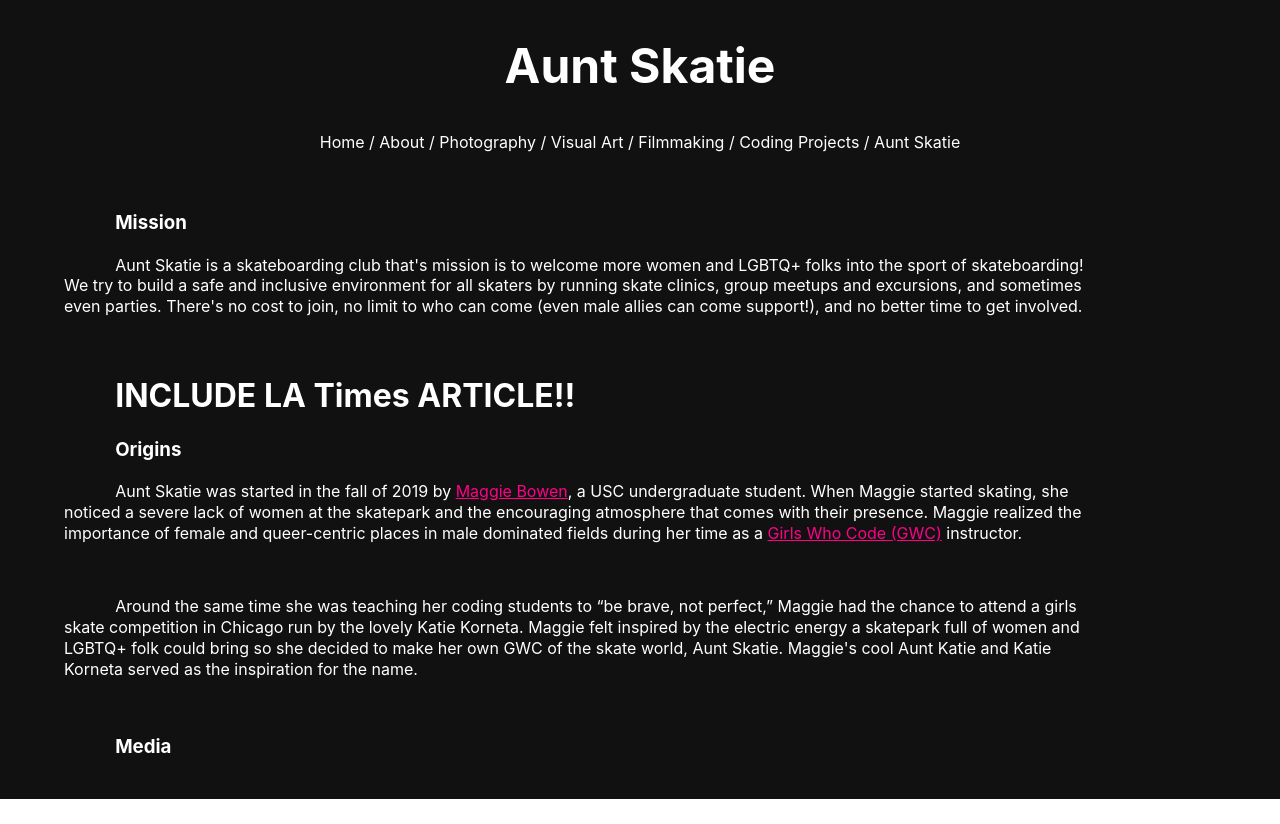
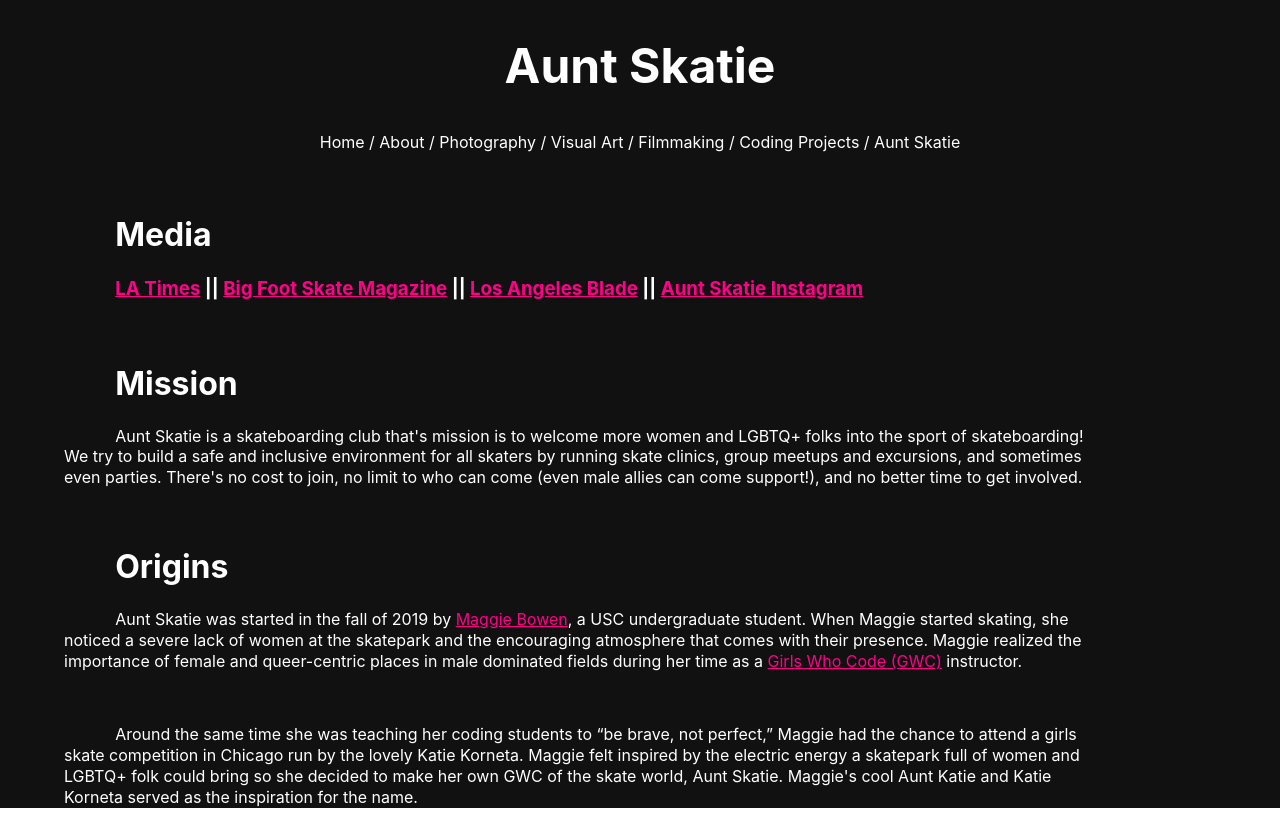
Before and after one commit to maggiebowen/maggie-portafolio-new, a Next.js app: page /auntSkatie in a window 1280 px wide. Before the commit the page ends 800 px from the top, so only its background shows below. Built offline with nearby package versions, Linux system fonts and the light colour scheme.

Commit message:
media added to Aunt Skatie page

```diff
--- a/pages/auntSkatie.tsx
+++ b/pages/auntSkatie.tsx
@@ -10,7 +10,28 @@
       <br />
       <div className={styles.textContainer4AS}>
         <br />
-        <h3>Mission</h3>
+        <h1>Media</h1>
+        <h3>
+          <a href="https://www.latimes.com/sports/story/2021-12-08/women-lgbtq-community-skateboarding-culture">
+            LA Times
+          </a>
+          {'   '}
+          ||{'   '}
+          <a href="https://bigfootskatemag.com/cotm-your-cool-aunt-skatie/">
+            Big Foot Skate Magazine
+          </a>
+          {'   '}
+          ||{'   '}
+          <a href="https://www.losangelesblade.com/2021/12/31/no-posers-allowed-inside-a-sesh-with-aunt-skatie/">
+            Los Angeles Blade
+          </a>
+          {'   '}
+          || <a href="https://www.instagram.com/auntskatie/?hl=en">Aunt Skatie Instagram</a>
+        </h3>
+        {/* https://www.instagram.com/reel/B7Hgl5TlBjO/?hl=en */}
+        {/* https://www.instagram.com/auntskatie/?hl=en */}
+        <br />
+        <h1>Mission</h1>
         <p>
           Aunt Skatie is a skateboarding club that&apos;s mission is to welcome more women and
           LGBTQ+ folks into the sport of skateboarding! We try to build a safe and inclusive
@@ -19,8 +40,7 @@
           male allies can come support!&#41;, and no better time to get involved.
         </p>
         <br />
-        <h1>INCLUDE LA Times ARTICLE!!</h1>
-        <h3>Origins</h3>
+        <h1>Origins</h1>
         <p>
           Aunt Skatie was started in the fall of 2019 by{' '}
           <a href="https://www.linkedin.com/in/margaret-bowen/">Maggie Bowen</a>, a USC
@@ -39,11 +59,6 @@
           Aunt Skatie. Maggie&apos;s cool Aunt Katie and Katie Korneta served as the inspiration for
           the name.
         </p>
-        <br />
-        <h3>Media</h3>
-        {/* https://www.instagram.com/reel/B7Hgl5TlBjO/?hl=en */}
-        {/* https://www.instagram.com/auntskatie/?hl=en */}
-        <br />
       </div>
     </div>
   );
--- a/pages/photography.js
+++ b/pages/photography.js
@@ -11,10 +11,6 @@
 export default function Photography({ images: defaultImages, folders }) {
   const [images, setImages] = useState(defaultImages);
   const [activeFolder, setActiveFolder] = useState('');
-
-  // console.log('active folder:', activeFolder);
-
-  // console.log('images', images);
 
   function handleOnFolderClick(event) {
     const { folderPath } = event.target.dataset;
--- a/styles/Home.module.css
+++ b/styles/Home.module.css
@@ -120,7 +120,8 @@
   font-size: 1rem;
   text-align: left;
   border-radius: 35px;
-  margin: 0 4em;
+  margin-left: 5%;
+  margin-right: 5%;
   line-height: 1.3;
   text-indent: 5%;
   width: 80%;
@@ -145,8 +146,8 @@
 .filmmakingContainer {
   align-items: center;
   text-align: center;
-  margin-left:20%;
-  margin-right:20%;
+  margin-left: 20%;
+  margin-right: 20%;
 }
 
 .aboutImg {
```
Also changed, not shown: pages/api/cloudinary.js (+1 -6 lines).
